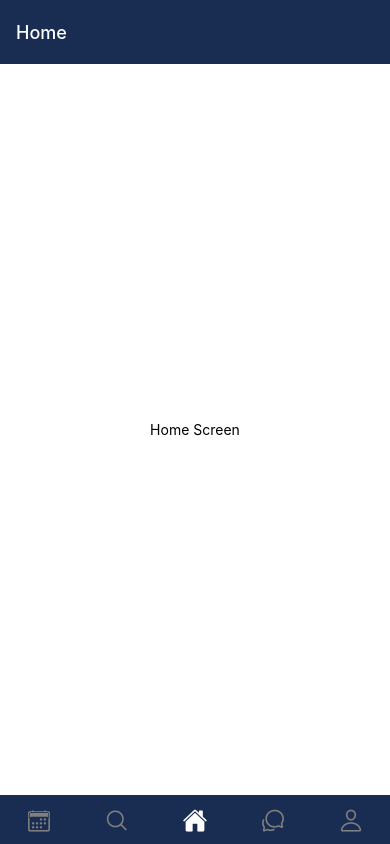
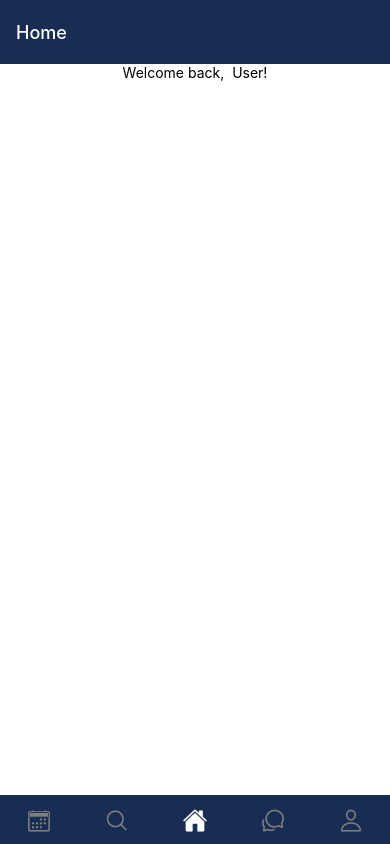
Before and after one commit to boileddragon/Senior-Project, a React Native app: screen /Home in a window 390 px wide. Built offline with nearby package versions, Linux system fonts and the light colour scheme.

Commit message:
Added stylesheet

```diff
--- a/app/screens/tabbar-screens/HomeScreen.js
+++ b/app/screens/tabbar-screens/HomeScreen.js
@@ -1,10 +1,17 @@
 import * as React from "react";
-import { View, Text, Button } from "react-native";
+import { View, Text, StyleSheet } from "react-native";
 
-export default function HomeScreen( navigation ) {
+export default function HomeScreen(navigation) {
   return (
-    <View style={{ flex: 1, alignItems: "center", justifyContent: "center" }}>
-      <Text>Home Screen</Text>
+    <View style={styles.container}>
+      <Text>Welcome back,  User!</Text>
     </View>
   );
 }
+
+const styles = StyleSheet.create({
+  container: {
+    flex: 1,
+    alignItems: "center",
+  },
+});
```
